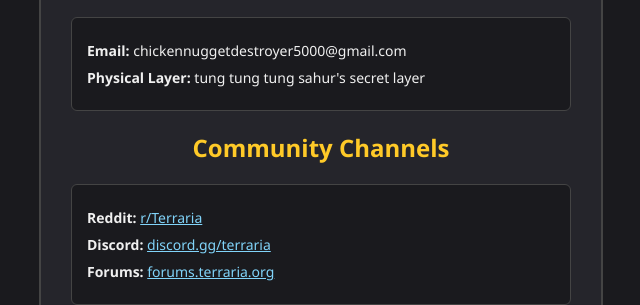
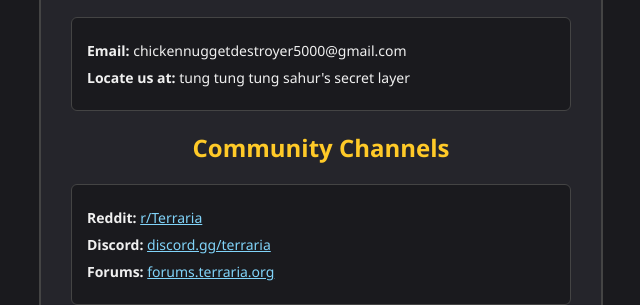
Before and after one commit to ChickenNuggetDestroyer5000/terraria-banner-shop, a plain HTML site: page contact.html in a window 1280 px wide. Shown: the part 214-519 px from the top of the page, 319-959 px from the left. Drawn offline with Linux system fonts and the light colour scheme.

Commit message:
Update contact information section in contact.html

```diff
--- a/contact.html
+++ b/contact.html
@@ -29,7 +29,7 @@
 
         <div class="box">
             <p><strong>Email:</strong> chickennuggetdestroyer5000@gmail.com</p>
-            <p><strong>Physical Layer:</strong> tung tung tung sahur's secret layer</p>
+            <p><strong>Locate us at:</strong> tung tung tung sahur's secret layer</p>
         </div>
 
         <h2>Community Channels</h2>
```
